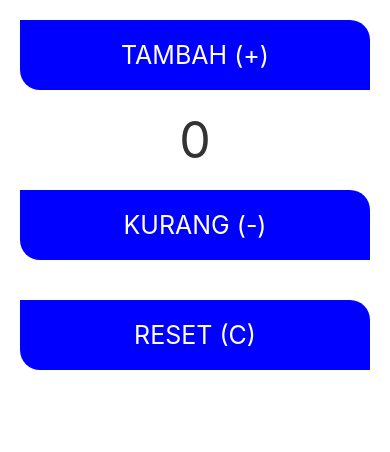
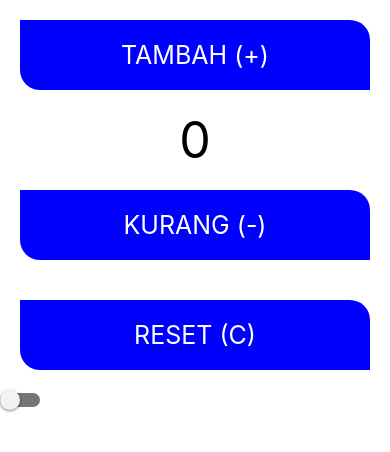
Before and after one commit to senawgn/Project1, a React Native app: screen / in a window 390 px wide. Shown: the top 452 px of the page. Built offline with nearby package versions, Linux system fonts and the light colour scheme.

Commit message:
materi state

```diff
--- a/App.js
+++ b/App.js
@@ -71,28 +71,44 @@
 
 // export default App
 
-import {View, Text, Alert} from 'react-native'
+import {View, Text, Alert, Switch, TextInput} from 'react-native'
 import Tombol from './src/components/Tombol'
-import { useState } from 'react';
+import { useState } from 'react'
 
 
 function App () {
     const [count , setCount] = useState(0);
-
+    const [isEnabled, setIsEnabled] = useState(false)
+    const [Password, setPassword] = useState(true)
     return (
         <View>
             <Tombol title='TAMBAH (+)' onclick={() => {
-                console.log('BERTAMBAH +1')
-                setCount(count + 1)
-            }} />
-                <Text style={{color: "#333" , textAlign:"center" ,  fontSize:50}}>{count}</Text>
+                console.log('BERTAMBAH')
+                setCount(count + 1)}} />
+                <Text style={{color: "#000" , textAlign:"center" ,  fontSize:50}}>{count}</Text>
             <Tombol title='KURANG (-)'onclick={() => {
-                console.log('BERKURANG -1')
+                console.log('BERKURANG')
                  count <= 0 ? setCount(count - 0) : setCount(count - 1)}} />
             <Tombol title='RESET (C)'onclick={() => {
                 console.log('KEMBALI KE 0')
                 setCount(0)}} />
 
+
+            <Switch
+                trackColor={{false: '#767577', true: '#81b0ff'}}
+                value={isEnabled}
+                thumbColor={isEnabled ? '#f5dd4b' : '#f4f3f4'}
+                onValueChange={() => setIsEnabled(!isEnabled)}
+            />
+
+
+            {/* <TextInput
+                placeholder='Enter Your Password'
+                placeholderTextColor={isEnabled ? 'blue':'#777'} style={{fontSize: 20,}}
+                secureTextEntry={!isEnabled}
+                onChangeText={e => setPassword(e)}
+                value={Password}
+            /> */}
         </View>
     )
 }
```
